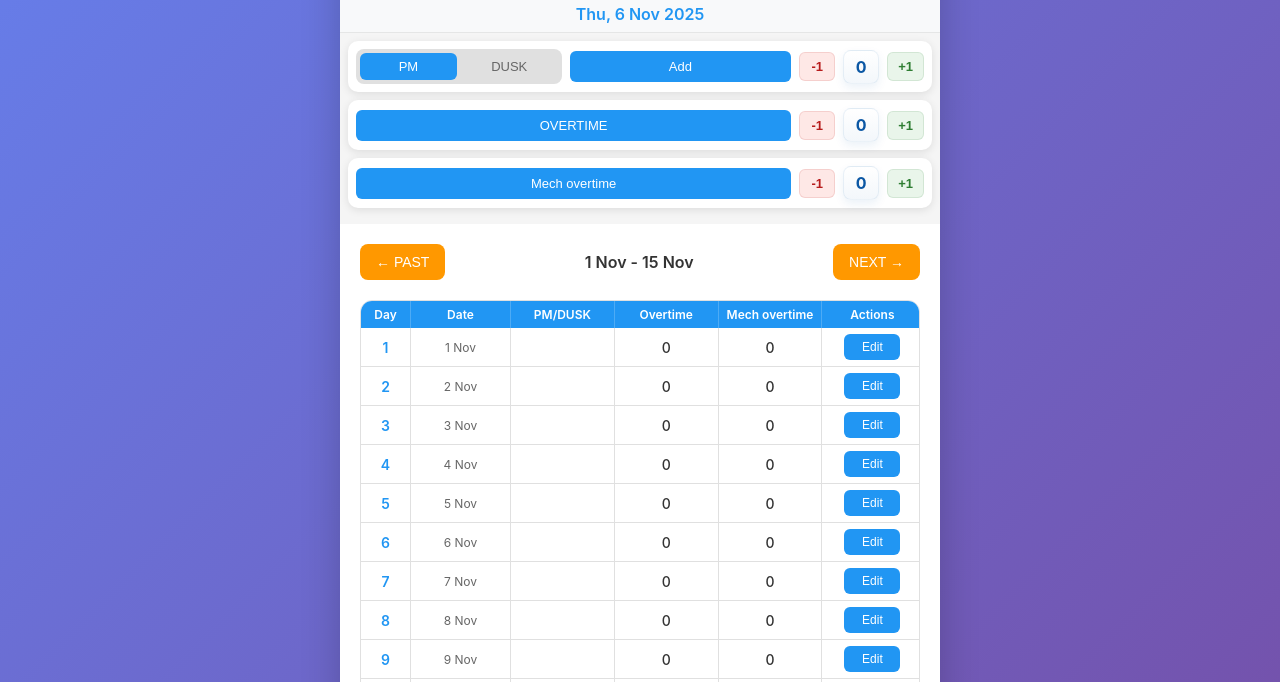
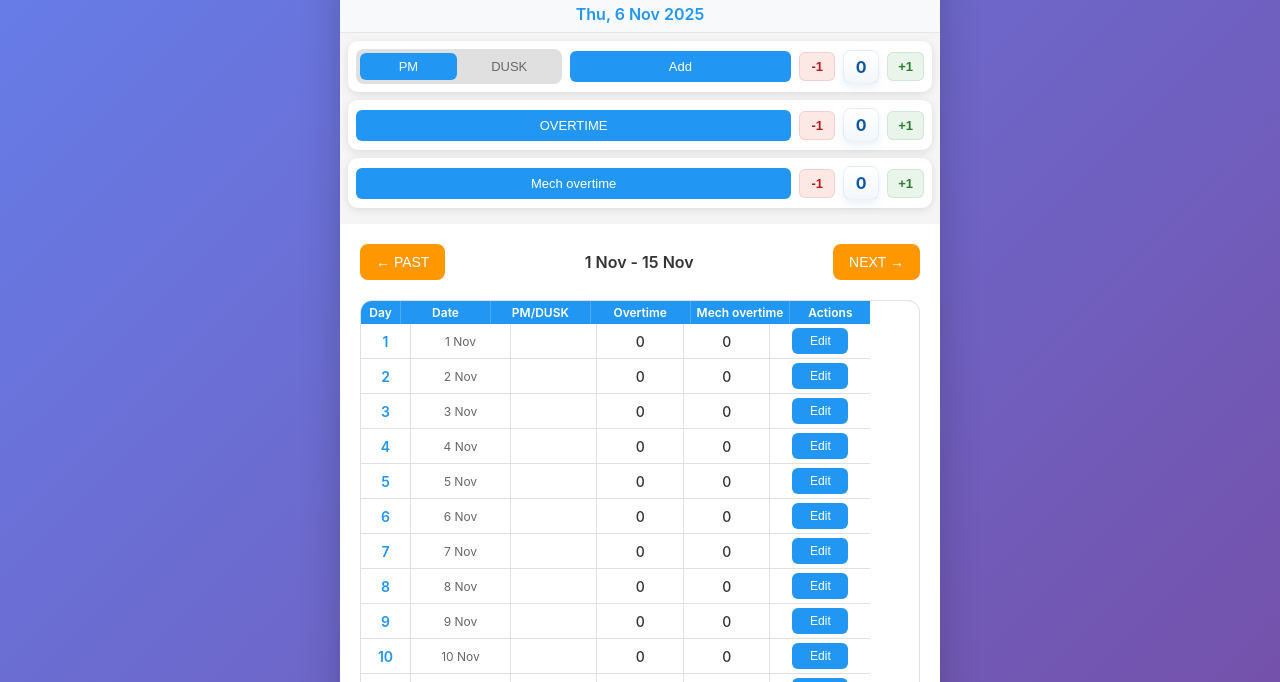
Before and after one commit to filippo-ceradini/payroll-tracker, a plain HTML site: page index.html in a window 1280 px wide. Shown: the part 87-769 px from the top of the page. Drawn offline with Linux system fonts and the light colour scheme.

Commit message:
style(grid): trim grid column widths and padding to reduce horizontal scrolling

```diff
--- a/styles.css
+++ b/styles.css
@@ -334,7 +334,8 @@ body.dark-mode .switch-btn.active {
 
 .grid-header {
     display: grid;
-    grid-template-columns: 50px 100px 1fr 1fr 1fr 100px;
+    /* slightly narrower fixed columns to reduce horizontal scroll */
+    grid-template-columns: 40px 90px 1fr 1fr 1fr 80px;
     background: #2196F3;
     color: white;
     font-weight: 600;
@@ -363,7 +364,7 @@ body.dark-mode .switch-btn.active {
 }
 
 .header-cell {
-    padding: 6px 8px;
+    padding: 4px 6px; /* slightly reduced padding to save horizontal space */
     text-align: center;
     border-right: 1px solid rgba(255, 255, 255, 0.2);
 }
@@ -393,7 +394,7 @@ body.dark-mode .switch-btn.active {
 }
 
 .day-cell {
-    padding: 6px 8px;
+    padding: 4px 6px; /* slightly reduced padding to save horizontal space */
     text-align: center;
     font-size: 14px;
     border-right: 1px solid #e0e0e0;
```
